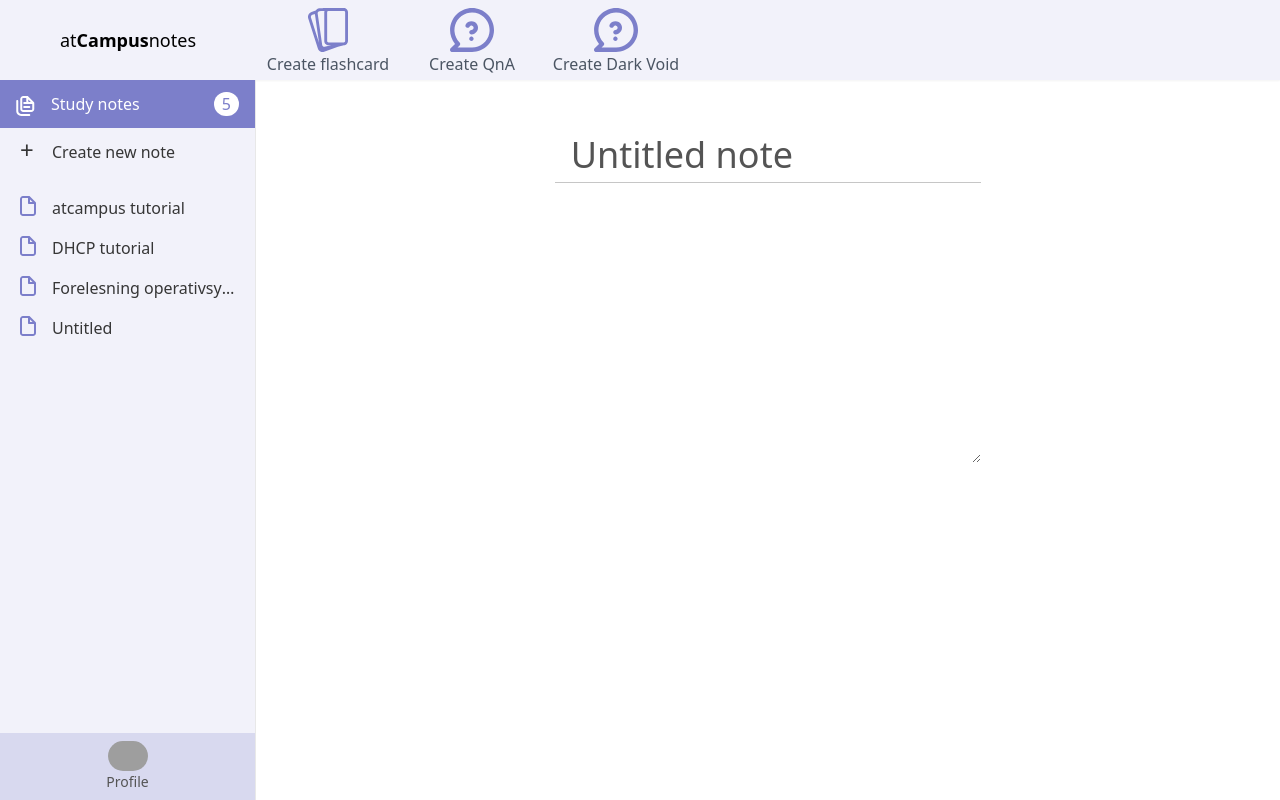
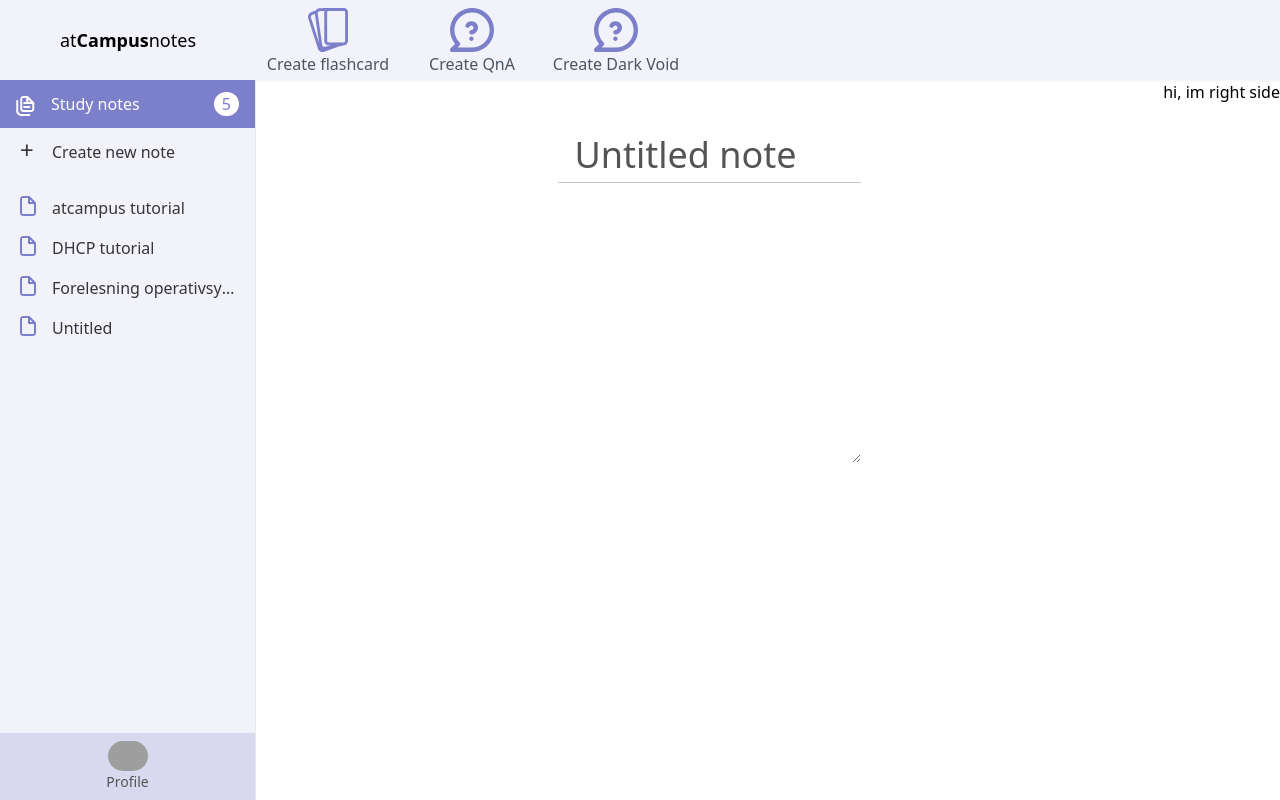
Before and after one commit to tonystr/note-taking-frontend, a Next.js app: page / in a window 1280 px wide. Built offline with nearby package versions, Linux system fonts and the light colour scheme; grey boxes are pictures that could not be loaded.

Commit message:
Sidetool

```diff
--- /dev/null
+++ b/components/SideTool.js
@@ -0,0 +1,7 @@
+function SideTool({ hidden }) {
+    return (
+        <div className={hidden ? 'hidden' : ''}>hi, im right side</div>
+    );
+}
+
+export default SideTool;
--- a/pages/noteeditor.js
+++ b/pages/noteeditor.js
@@ -2,11 +2,13 @@ import { useState } from 'react';
 import Toolbar from '../components/Toolbar';
 import Sidebar from '../components/Sidebar';
 import TextEditor from '../components/TextEditor';
+import SideTool from '../components/SideTool'
 
 function Editor() {
     const [title, setTitle] = useState('Untitled note');
 
     return (
+        <div className='grow'>
             <div className='my-12 mx-auto w-1/3 flex flex-col'>
                 <input
                     className='text-dark-2 px-4 text-2xl border-solid border-b-[1px] border-dark-5 outline-none'
@@ -14,6 +16,7 @@ function Editor() {
                     onChange={e => setTitle(() => e.target.value)}
                 />
                 <TextEditor />
+            </div>
         </div>
     );
 }
@@ -26,6 +29,7 @@ function NoteEditor() {
             <div className="flex h-full">
                 <Sidebar />
                 <Editor />
+                <SideTool hidden={false} />
             </div>
         </div>
     )
```
Lines whose indentation alone changed are shown as unchanged.
